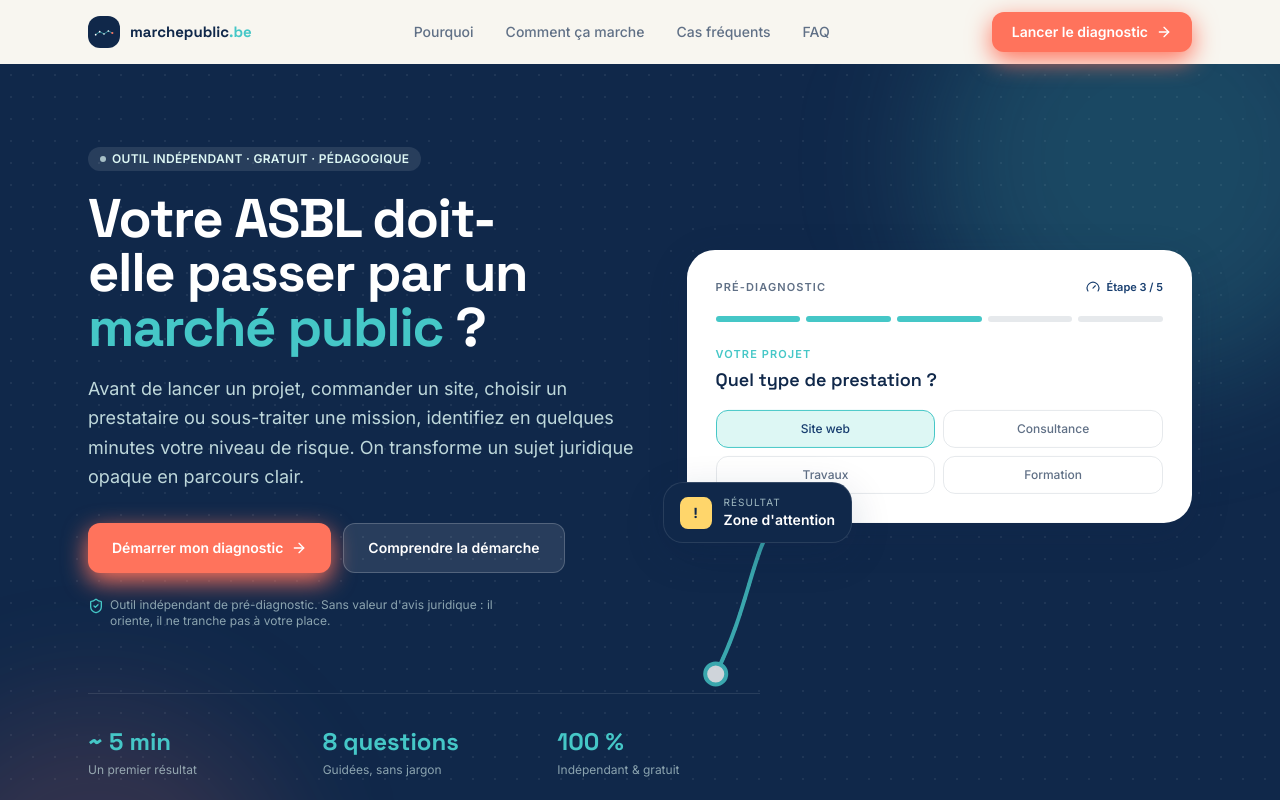
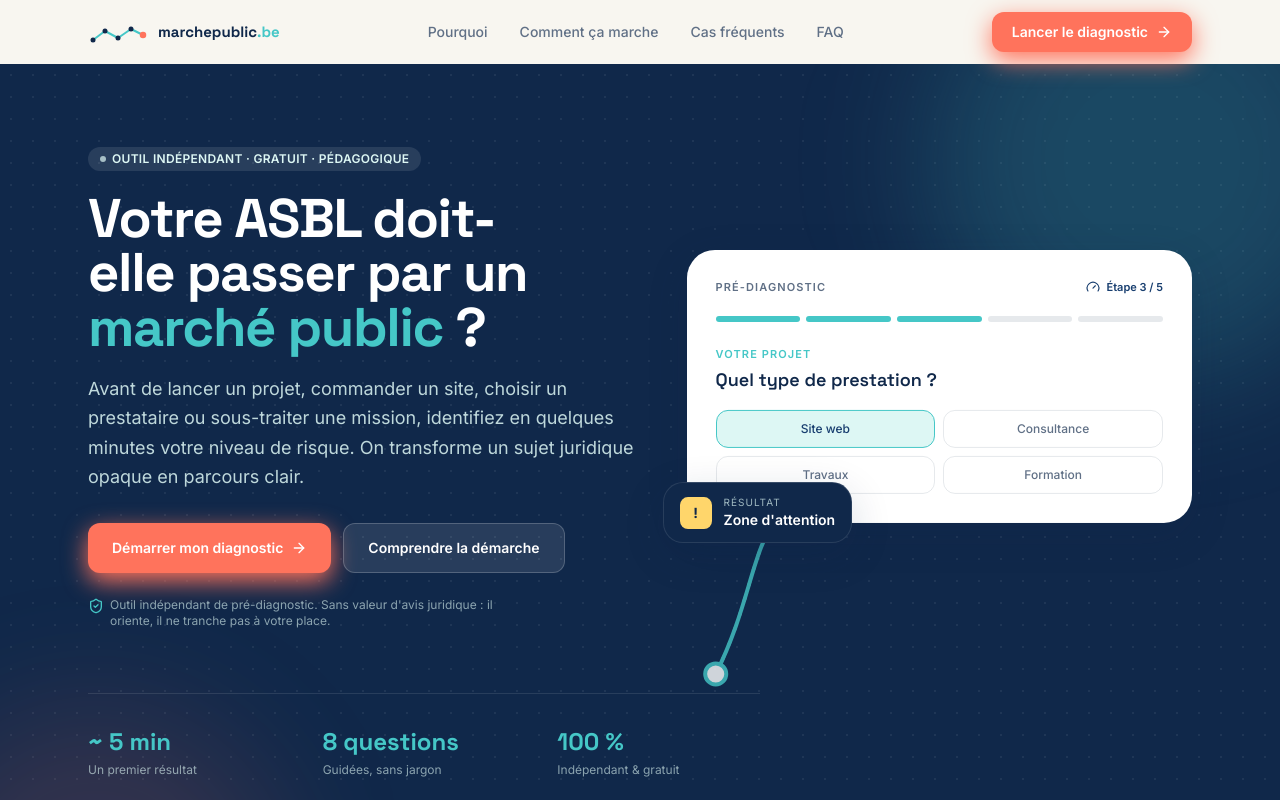
Before and after one commit to CJeuniaux/marchepublic, a React (Vite) app: page / in a window 1280 px wide. Shown: the top 800 px of the page. Built offline with nearby package versions, Linux system fonts and the light colour scheme.

Commit message:
feat: logo zigzag a gauche du wordmark (header + footer)

```diff
--- a/src/pages/Home.tsx
+++ b/src/pages/Home.tsx
@@ -77,9 +77,7 @@ function Header({ onStart }: { onStart: () => void }) {
     <header className={`sticky top-0 z-50 transition-all duration-300 ${scrolled ? 'bg-cream/90 backdrop-blur-md border-b border-navy/10 shadow-[0_2px_20px_rgba(16,40,74,0.05)]' : 'bg-transparent'}`}>
       <div className="max-w-6xl mx-auto px-4 sm:px-6 h-16 flex items-center justify-between">
         <a href="#top" className="flex items-center gap-2.5">
-          <span className="w-8 h-8 rounded-xl bg-navy flex items-center justify-center">
-            <LogoMark className="w-5 h-5" />
-          </span>
+          <LogoMark className="h-6 w-auto" nodeColor="#10284A" />
           <span className="font-display font-bold text-navy text-[15px]">marchepublic<span className="text-teal">.be</span></span>
         </a>
         <nav className="hidden md:flex items-center gap-8">
@@ -410,7 +408,7 @@ function Footer({ onStart }: { onStart: () => void }) {
         <div className="grid sm:grid-cols-2 lg:grid-cols-4 gap-10 mb-12">
           <div className="lg:col-span-1">
             <div className="flex items-center gap-2.5 mb-3">
-              <span className="w-8 h-8 rounded-xl bg-white/10 flex items-center justify-center"><LogoMark className="w-5 h-5" /></span>
+              <LogoMark className="h-6 w-auto" />
               <span className="font-display font-bold text-white text-[15px]">marchepublic<span className="text-teal">.be</span></span>
             </div>
             <p className="text-xs leading-relaxed">Outil indépendant de pré-diagnostic marchés publics pour les ASBL, fondations et structures subsidiées.</p>
```
